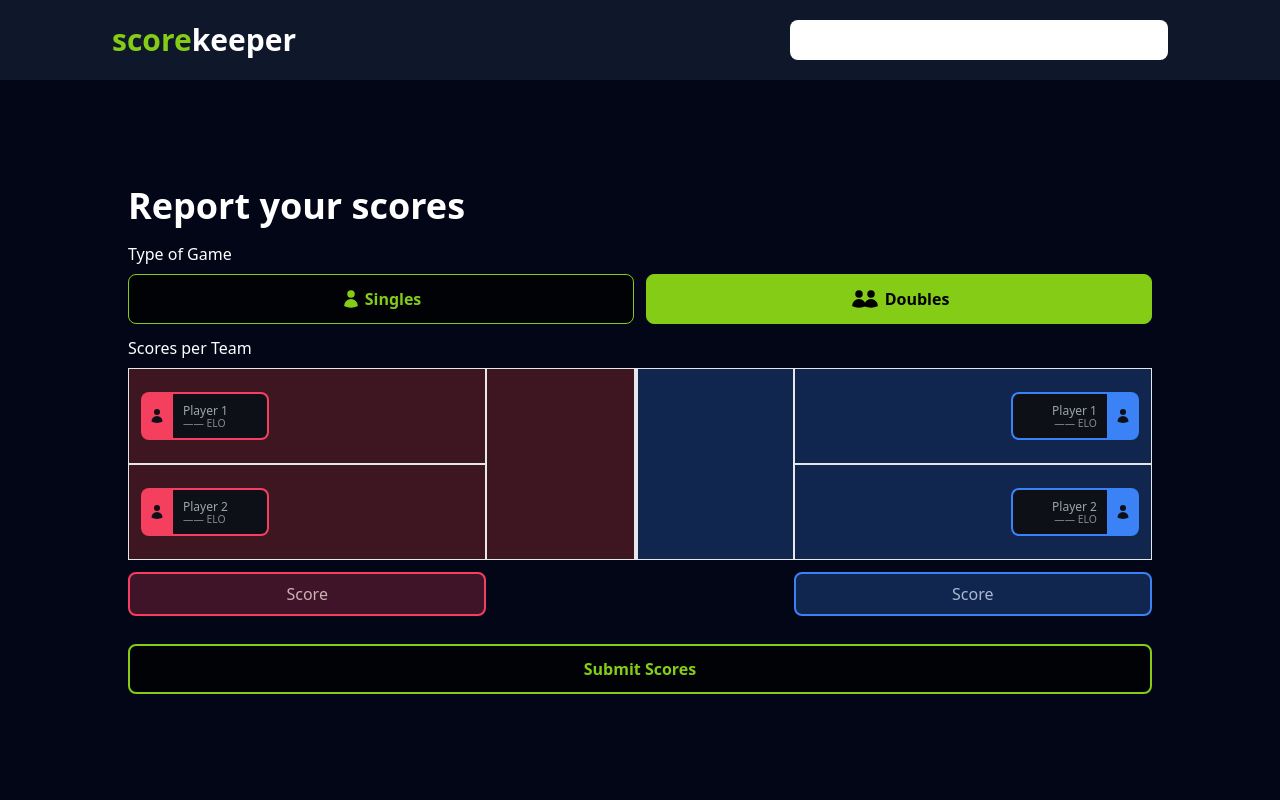
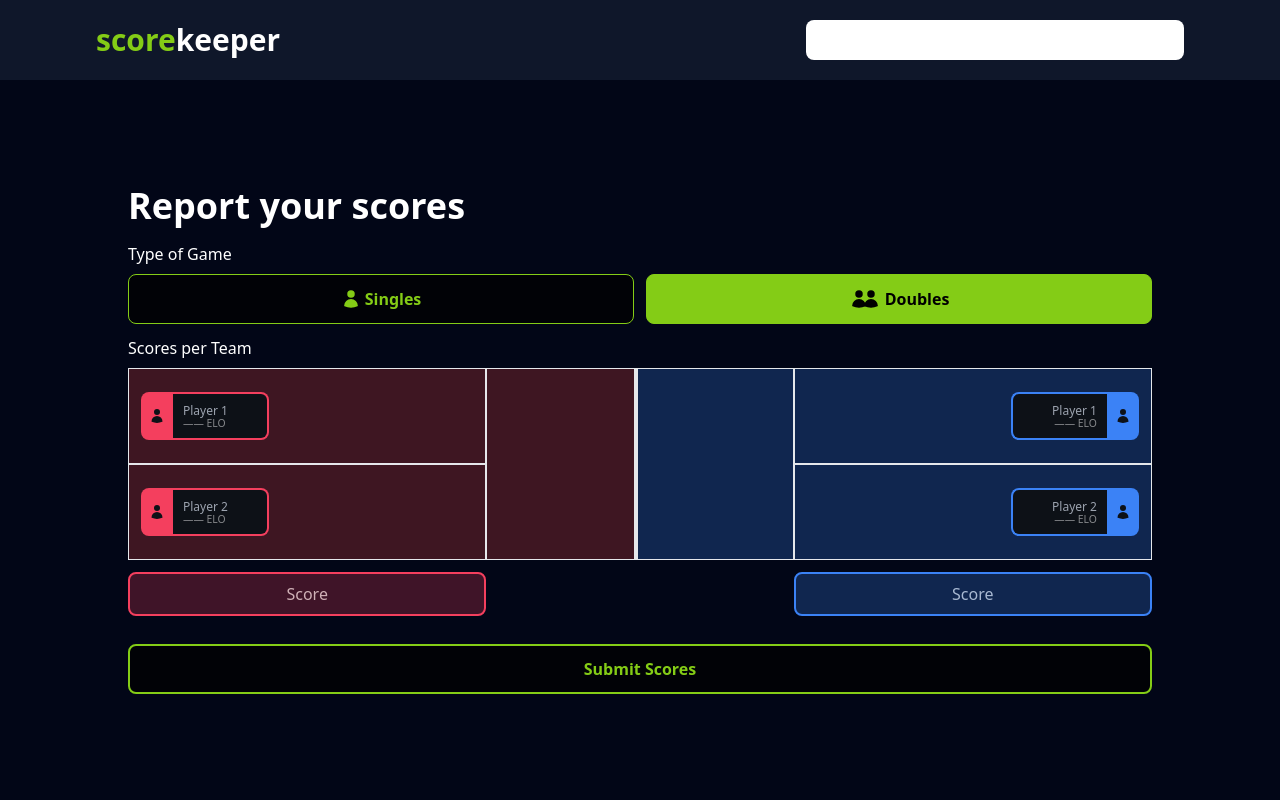
Before and after one commit to Shom770/scorekeeper, a Flask app: page / in a window 1280 px wide. Run offline with Flask 3, Linux system fonts and the light colour scheme; some libraries are stand-ins or nearby versions.

Commit message:
push new code

```diff
--- a/templates/base.html
+++ b/templates/base.html
@@ -12,7 +12,7 @@
     <script src="https://ajax.googleapis.com/ajax/libs/jquery/3.5.1/jquery.min.js"></script>
 </head>
 <nav class="flex items-center justify-center bg-slate-900 w-full h-[10%]">
-    <div class="flex flex-wrap items-center justify-between p-4 w-[85%] h-full z-10">
+    <div class="flex flex-wrap items-center justify-between p-4 w-[87.5%] h-full z-20">
         <div class="flex items-center">
             <h1 class="text-3xl text-white font-black">
                 <span class="text-lime-500">score</span>keeper
```
